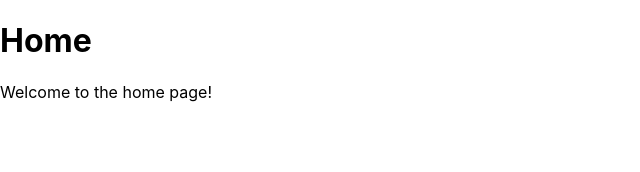
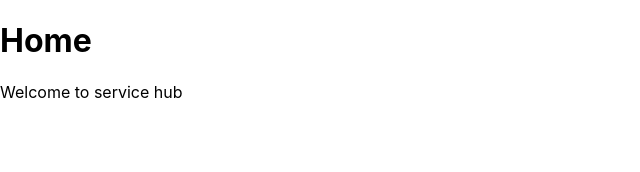
Before and after one commit to suvarp06/service-hub, a React (Create React App) app: page / in a window 1280 px wide. Shown: the top 172 px of the page, without its empty margins (0-640 px from the left). Built offline with nearby package versions, Linux system fonts and the light colour scheme.

Commit message:
updated index

```diff
--- a/src/home.js
+++ b/src/home.js
@@ -2,7 +2,7 @@ function home() {
     return (
         <div>
             <h1>Home</h1>
-            <p>Welcome to the home page!</p>
+            <p>Welcome to service hub</p>
         </div>
     );
 }
--- a/src/index.js
+++ b/src/index.js
@@ -1,7 +1,7 @@
 import React from 'react';
 import ReactDOM from 'react-dom/client';
 import './index.css';
-import App from './App';
+
 import reportWebVitals from './reportWebVitals';
 import Home from './home';
 const root = ReactDOM.createRoot(document.getElementById('root'));
```
